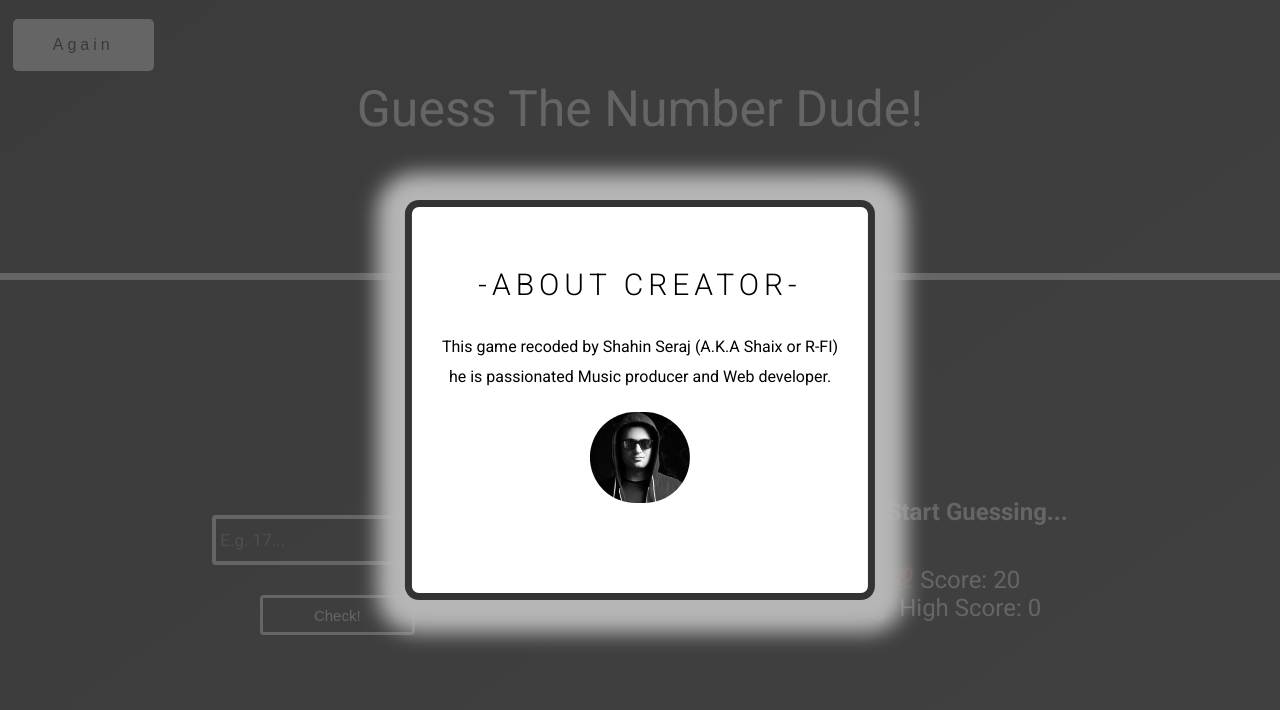
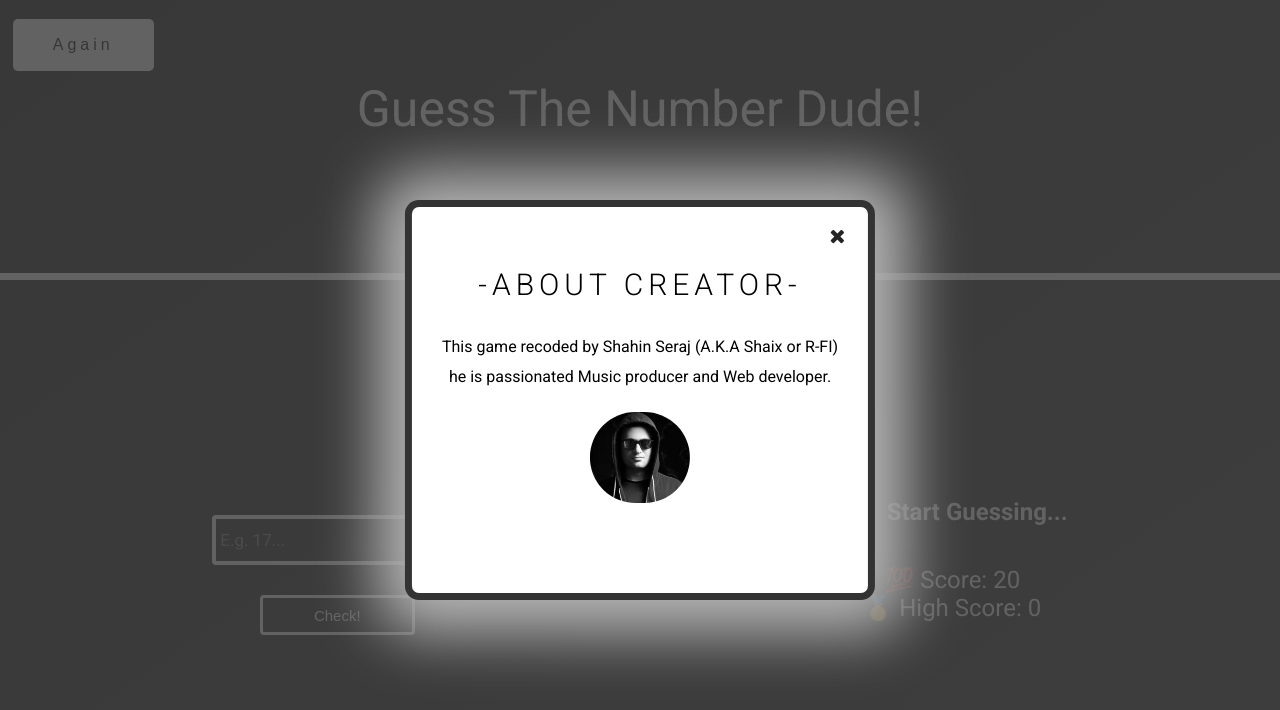
Before and after one commit to shahin76shaix/numbergame, a plain HTML site: page index.html in a window 1280 px wide. Drawn offline with Linux system fonts and the light colour scheme.

Commit message:
created first pop up

```diff
--- a/index.html
+++ b/index.html
@@ -9,6 +9,10 @@
     <link
       href="https://fonts.googleapis.com/css2?family=Roboto:wght@300;400;700&display=swap"
       rel="stylesheet"
+    />
+    <link
+      rel="stylesheet"
+      href="https://cdnjs.cloudflare.com/ajax/libs/font-awesome/4.7.0/css/font-awesome.min.css"
     />
     <link rel="stylesheet" href="style.css" />
     <title>Guess The Number</title>
@@ -49,6 +53,9 @@
           he is passionated Music producer and Web developer.
         </p>
         <img src="image/Shahin.jpg" alt="Creator Image" class="module-1--img" />
+        <button class="close-module">
+          <i class="fa fa-close close-module-icon"></i>
+        </button>
       </div>
     </section>
     <script src="app.js"></script>
--- a/style.css
+++ b/style.css
@@ -155,7 +155,7 @@ body {
   left: 0;
   height: 100vh;
   z-index: 2;
-  background-color: #464646d3;
+  background-color: #424242d3;
 }
 
 .module {
@@ -170,7 +170,7 @@ body {
   border-radius: 1.4rem;
   background-color: #fff;
   border: 0.7rem solid #2c2c2cf6;
-  box-shadow: 0.2rem 0.3rem 2rem 3rem #b6b6b6;
+  box-shadow: 0.2rem 0.3rem 6rem 3rem #b6b6b6;
 }
 .module-1--title {
   margin: 3rem auto;
@@ -189,3 +189,16 @@ body {
   display: block;
   width: 10rem;
 }
+
+.close-module {
+  outline: none;
+  border: none;
+  background-color: #00000000;
+  position: absolute;
+  top: 5%;
+  right: 5%;
+}
+.close-module-icon {
+  font-size: 2rem;
+  color: #242424;
+}
```
